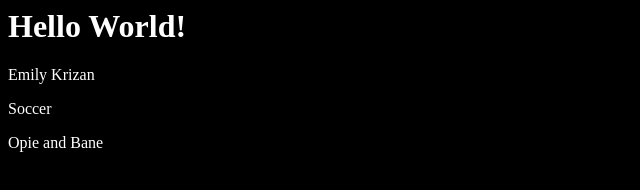
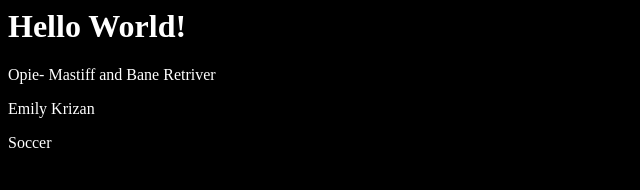
Before and after one commit to ecarlson15/git-inclass, a plain HTML site: page index.html in a window 1280 px wide. Shown: the whole page, without its empty margins (0-640 px from the left). Drawn offline with Linux system fonts and the light colour scheme.

Commit message:
Add paragraph desctiptions

```diff
--- a/index.html
+++ b/index.html
@@ -13,14 +13,18 @@
 		<h1>
 			Hello World!
 		</h1>
+
+
+		<p>
+			Opie- Mastiff and Bane Retriver
+		</p>
+
 		<p>
 			Emily Krizan
 		</p>
+
 		<p>
 			Soccer
-		</p>
-		<p>
-			Opie and Bane
 		</p>
 	</body>
 
```
